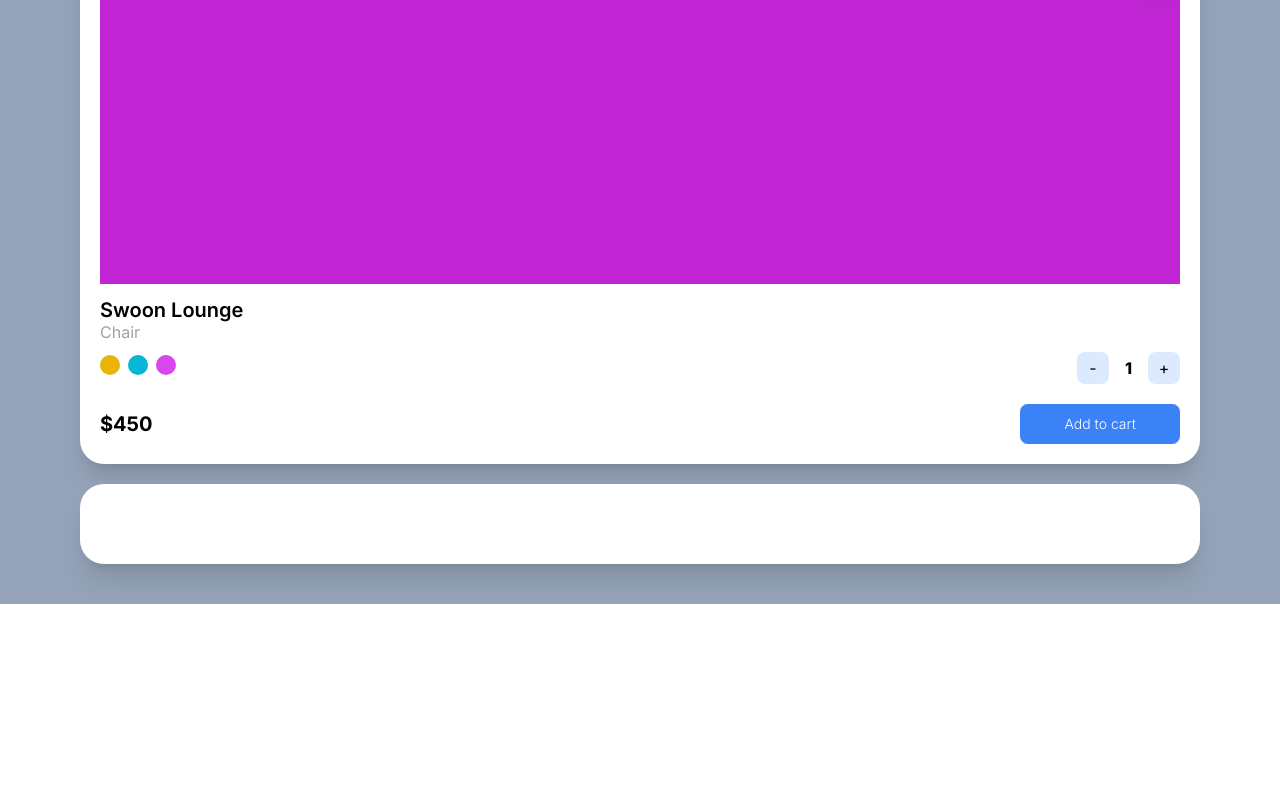
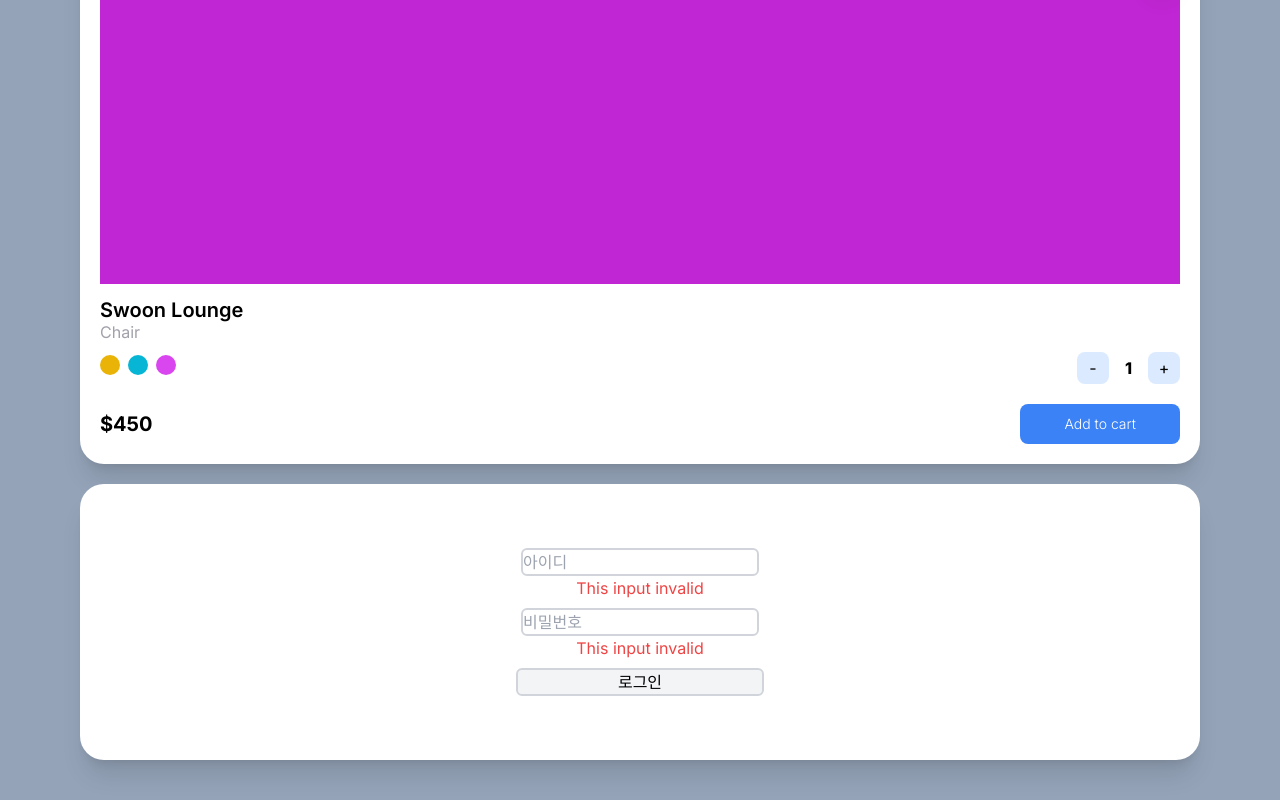
Before and after one commit to sdfwefk11/next-market, a Next.js app: page / in a window 1280 px wide. Shown: the part 822-1622 px from the top of the page. Before the commit the page ends 1426 px from the top, so only its background shows below. Built offline with nearby package versions, Linux system fonts and the light colour scheme.

Commit message:
Tailwind CSS6

```diff
--- a/src/app/page.tsx
+++ b/src/app/page.tsx
@@ -32,7 +32,7 @@ export default function Home() {
           <span className="font-semibold">Total</span>
           <span className="font-semibold">${}</span>
         </div>
-        <button className="text-white bg-blue-500 mt-5 p-2 rounded-lg m-auto w-72 flex justify-center hover:bg-teal-600 active:bg-yellow-500">
+        <button className="text-white bg-blue-500 mt-5 p-2 rounded-lg m-auto w-72 flex justify-center hover:bg-teal-600 active:bg-yellow-500 transition">
           Checkout
         </button>
       </div>
@@ -52,8 +52,10 @@ export default function Home() {
               <span className="font-medium">$340</span>
             </div>
           </div>
-          <div className="relative -mt-12 -mb-4 flex flex-col items-center ">
-            <span className="text-xl font-medium">Tony Molloy</span>
+          <div className="relative -mt-12 -mb-4 flex flex-col items-center group">
+            <span className="text-xl font-medium group-hover:text-pink-400 transition">
+              Tony Molloy
+            </span>
             <span className="text-sm text-zinc-400">New York, USA</span>
           </div>
         </div>
@@ -94,7 +96,43 @@ export default function Home() {
           </div>
         </div>
       </div>
-      <div className="bg-white p-10 rounded-3xl shadow-xl"></div>
+      <div className="bg-white rounded-3xl shadow-xl overflow-hidden">
+        <form className="flex-col p-6 space-y-2 flex items-center m-10">
+          <div className="flex flex-col items-center">
+            <input
+              placeholder="아이디"
+              required
+              type="text"
+              className="rounded-md peer border-2 border-gray-300 focus:outline-none focus:border-blue-500"
+            />
+            <span className="hidden peer-invalid:block peer-invalid:text-red-500">
+              This input invalid
+            </span>
+            <span className="hidden peer-hover:block peer-hover:text-red-500">
+              아이디는 최소 5자리
+            </span>
+          </div>
+          <div className="flex flex-col items-center">
+            <input
+              placeholder="비밀번호"
+              required
+              type="password"
+              className="rounded-md border-2 border-gray-300 focus:outline-none focus:border-blue-500 peer"
+            />
+            <span className="peer-invalid:text-red-500 peer-valid:hidden">
+              This input invalid
+            </span>
+            <span className="hidden peer-hover:block text-red-500">
+              비밀번호는 최소 10자리
+            </span>
+          </div>
+          <input
+            value="로그인"
+            type="submit"
+            className="rounded-md bg-gray-100 w-1/4 border-2 border-gray-300 cursor-pointer focus:outline-none focus:border-blue-500"
+          />
+        </form>
+      </div>
     </div>
   );
 }
```
